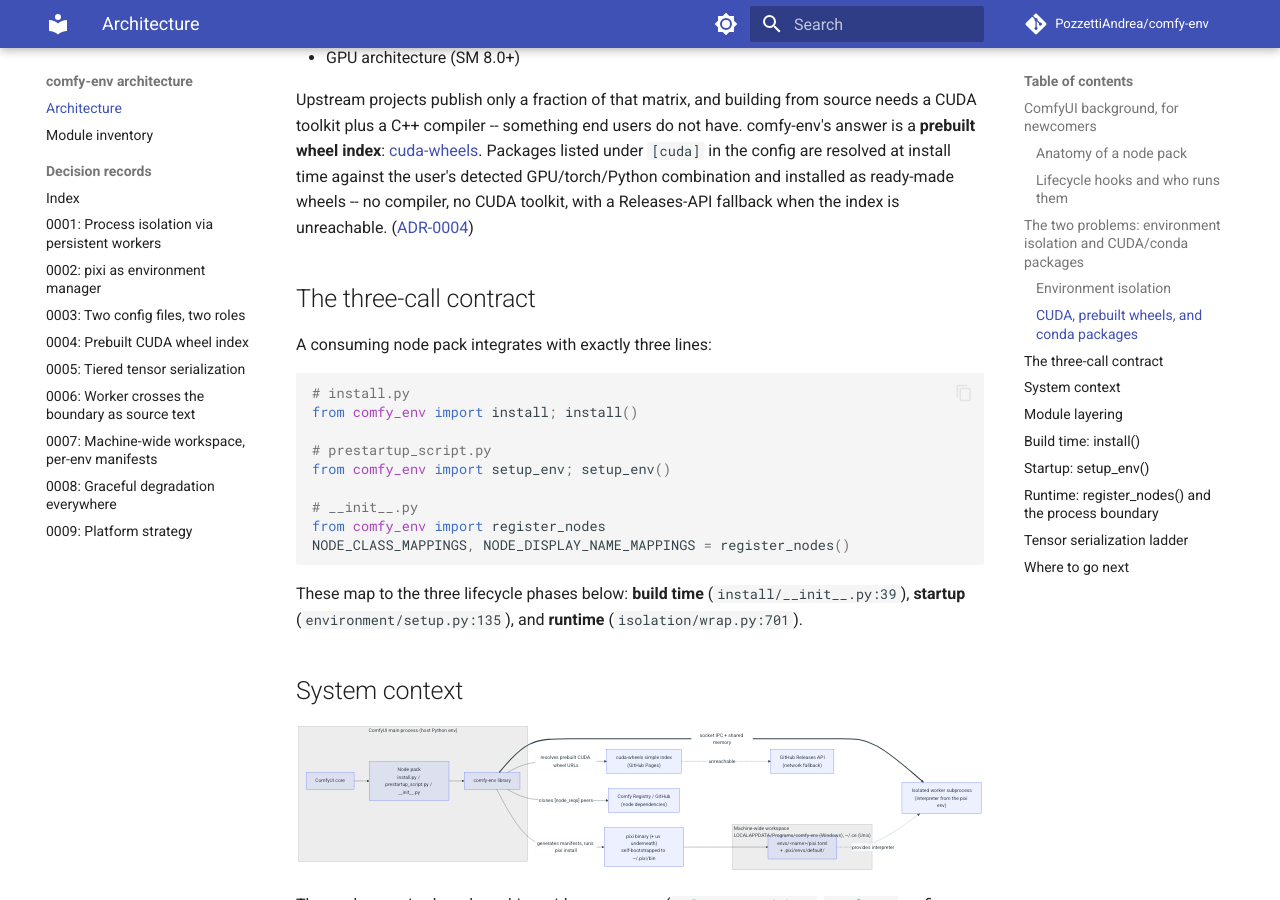
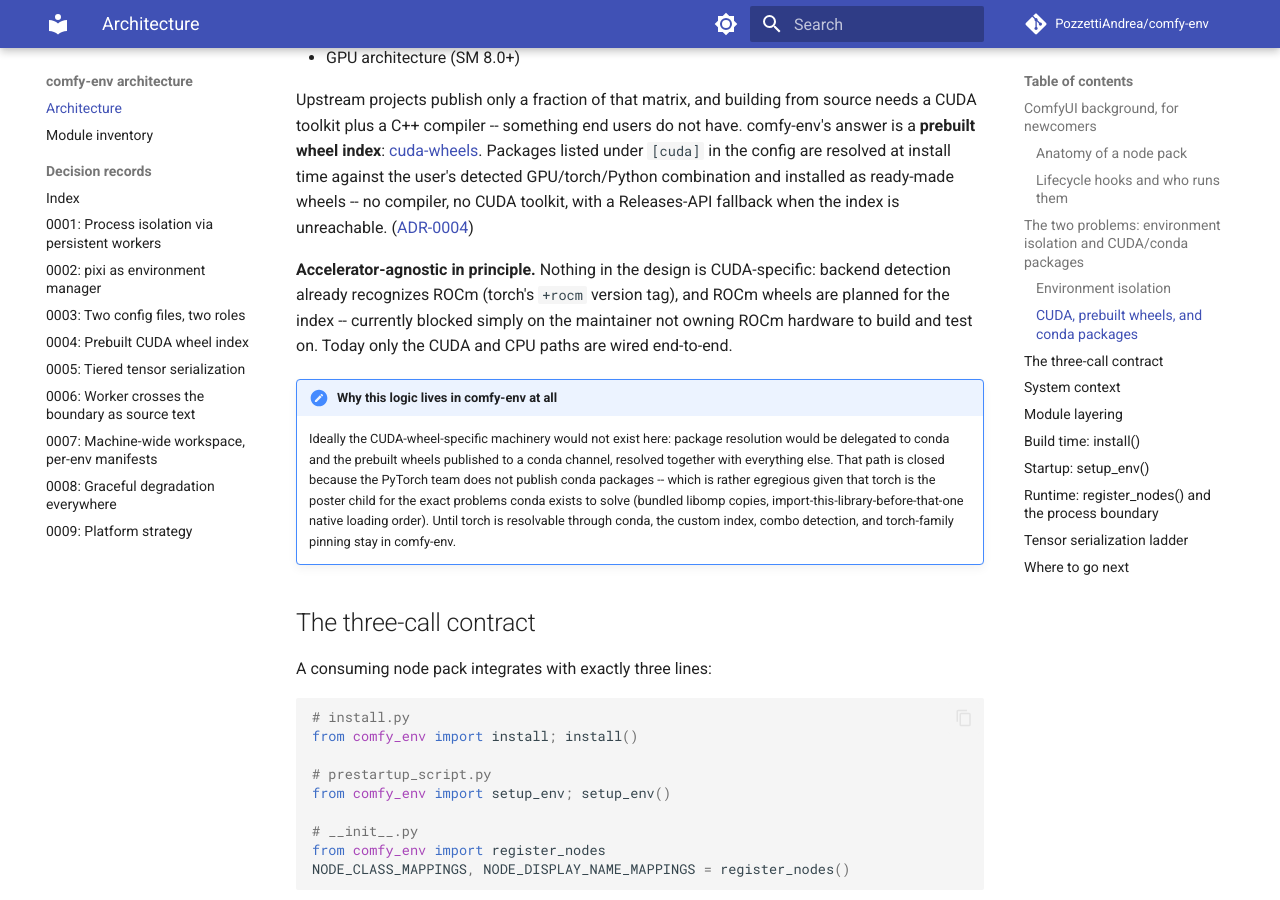
Before and after one commit to Comfy-Forge/comfy-forge-docs, an MkDocs documentation site: the page built from docs/index.md, in a window 1280 px wide and 900 px high, scrolled down 3735 px. Built offline with MkDocs 1.6.1 and Material for MkDocs 9.7.7, drawn with Linux system fonts in a browser that asks for light colours; comment, search, counter and statistics services are not loaded.

Commit message:
Accelerator-agnostic note, ROCm plans, and why CUDA logic can't move to conda
Co-Authored-By: Claude Fable 5 <noreply@anthropic.com>

```diff
--- a/docs/index.md
+++ b/docs/index.md
@@ -184,6 +184,23 @@ detected GPU/torch/Python combination and installed as ready-made wheels --
 no compiler, no CUDA toolkit, with a Releases-API fallback when the index is
 unreachable.
 ([ADR-0004](adr/0004-prebuilt-cuda-wheel-index.md))
+
+**Accelerator-agnostic in principle.** Nothing in the design is
+CUDA-specific: backend detection already recognizes ROCm (torch's
+`+rocm` version tag), and ROCm wheels are planned for the index -- currently
+blocked simply on the maintainer not owning ROCm hardware to build and test
+on. Today only the CUDA and CPU paths are wired end-to-end.
+
+!!! note "Why this logic lives in comfy-env at all"
+    Ideally the CUDA-wheel-specific machinery would not exist here: package
+    resolution would be delegated to conda and the prebuilt wheels published
+    to a conda channel, resolved together with everything else. That path is
+    closed because the PyTorch team does not publish conda packages --
+    which is rather egregious given that torch is the poster child for the
+    exact problems conda exists to solve (bundled libomp copies,
+    import-this-library-before-that-one native loading order). Until torch
+    is resolvable through conda, the custom index, combo detection, and
+    torch-family pinning stay in comfy-env.
 
 ## The three-call contract
 
```
Also changed, not shown: docs/adr/0004-prebuilt-cuda-wheel-index.md (+14 -0 lines).
